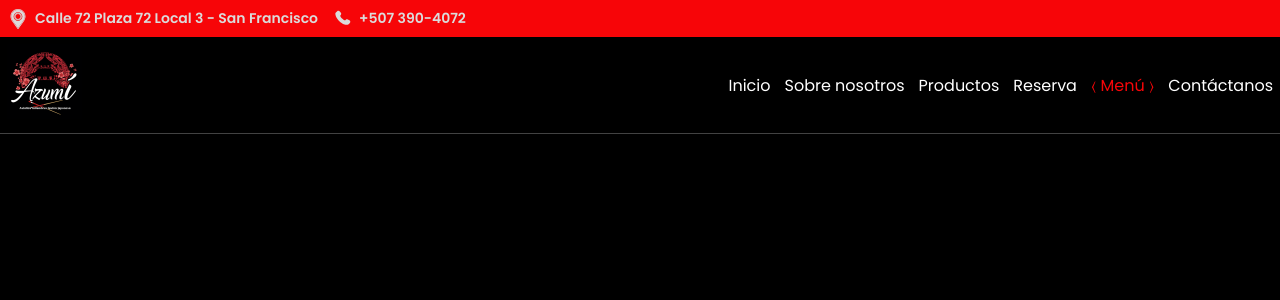
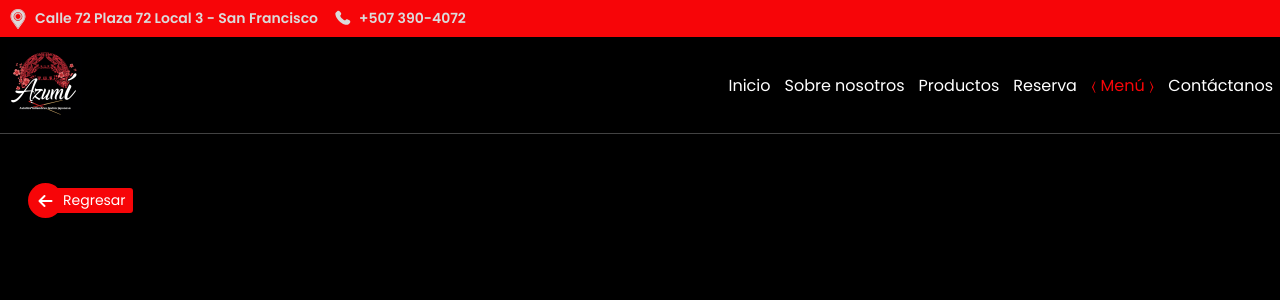
Before and after one commit to jhorman9/azumi-main, a React (Vite) app: page /#/main/1 in a window 1280 px wide. Shown: the top 300 px of the page. Built offline with nearby package versions, Linux system fonts and the light colour scheme; a web font is replaced by a local one.

Commit message:
Agregando imagen generica al menu

```diff
--- a/index.html
+++ b/index.html
@@ -5,13 +5,18 @@
     <link rel="icon" type="image/svg+xml" href="/src/assets/images/icons/logo3.png" />
     <meta name="viewport" content="width=device-width, initial-scale=1.0" />
     <title>Men&#250; de azumi</title>
+
+    <!-- FUENTE DE JULEE PARA TITULOS -->
     <link rel="preconnect" href="https://fonts.googleapis.com">
     <link rel="preconnect" href="https://fonts.gstatic.com" crossorigin>
     <link href="https://fonts.googleapis.com/css2?family=Julee&display=swap" rel="stylesheet">
 
-    <link rel="preconnect" href="https://fonts.googleapis.com">
-    <link rel="preconnect" href="https://fonts.gstatic.com" crossorigin>
+    <!-- FUENTE DE POPPINS PARA EL DESCRIPCIONES -->
     <link href="https://fonts.googleapis.com/css2?family=Poppins:ital,wght@0,100;0,200;0,300;0,400;0,500;0,600;0,700;0,800;0,900;1,100;1,200;1,300;1,400;1,500;1,600;1,700;1,800;1,900&display=swap" rel="stylesheet">
+
+    <!-- PARA OBTENER LOS ICONOS DE FONT AWESOME -->
+    <link rel="stylesheet" href="https://cdnjs.cloudflare.com/ajax/libs/font-awesome/6.6.0/css/all.min.css" integrity="sha512-Kc323vGBEqzTmouAECnVceyQqyqdsSiqLQISBL29aUW4U/M7pSPA/gEUZQqv1cwx4OnYxTxve5UMg5GT6L4JJg==" crossorigin="anonymous" referrerpolicy="no-referrer" />
+
   </head>
   <body>
     <div id="root"></div>
--- a/src/assets/styles/index.css
+++ b/src/assets/styles/index.css
@@ -51,6 +51,8 @@ section{
 h1, h2, h3, h4, h5, h6{
     color: var(--red);
     font-family: "Julee", cursive;
+    font-weight: 700;
+    font-style: normal;
 }
 
 .shadow{
--- a/src/assets/styles/main.css
+++ b/src/assets/styles/main.css
@@ -1,3 +1,62 @@
+.main-category .main-back_page{
+    cursor: pointer;
+    width: fit-content;
+    display: flex;
+    align-items: center;
+}
+
+.main-category .main-back_page-container{
+    background: #000;
+    padding: 14px 0;
+    top: 96px;
+    width: 100%;
+    position: sticky;
+    margin-bottom: 20px;
+}
+
+.main-category .main-back_page i{
+    width: 35px;
+    height: 35px;
+    background-color: var(--red);
+    border-radius: 50%;
+    display: flex;
+    justify-content: center;
+    align-items: center;
+}
+
+.main-category .main-back_page span{
+    background-color: var(--red);
+    margin-left: -7px;
+    padding-left: 7px;
+    padding-right: 7px;
+    border-radius: 0 3px 3px 0;
+    padding-top: 2px;
+    padding-bottom: 2px;
+    font-size: 14px;
+    user-select: none;
+}
+
+.main-category .main-back_page:hover {
+    animation: move-infinite 1s linear infinite;
+}
+
+@keyframes move-infinite {
+    0% {
+        transform: translateX(0);
+    }
+    50% {
+        transform: translateX(-10px);
+    }
+    100% {
+        transform: translateX(0);
+    }
+}
+
+.main-category .main-back_page:hover i{
+    color: #fff;
+    font-weight: 900;
+}
+
 .main .main_see-all .main_see-all-banner .section__card{
     height: 100%;
     max-height: 200px;
@@ -108,6 +167,8 @@ section .section__card:hover .card__text{
     margin-bottom: 20px;
     border-bottom: 1px solid var(--white-transparent);
     padding-bottom: 7px;
+    padding-left: 7px;
+    padding-right: 7px;
 }
 
 .main-category .card .card-body .card-header{
@@ -123,6 +184,48 @@ section .section__card:hover .card__text{
     }
 }
 
+.main-category .card-body{
+    display: grid;
+    gap: 7px;
+    column-gap: 14px;
+    grid-template-columns: 200px 1fr;
+}
+
+@media (max-width: 768px) {
+    .main-category .card-body{
+        grid-template-columns: 1fr;
+    }
+}
+
+.main-category .card .card-image img{
+    object-fit: cover;
+    height: auto;
+    max-width: 300px;
+    max-height: 300px;
+    width: 100%;
+    height: 100%;
+}
+
+@media (max-width: 768px) {
+    .main-category .card .card-image{
+        margin: auto;
+        display: flex;
+        justify-content: center;
+        align-items: center;
+        flex-shrink: 1;
+        margin-bottom: 3px;
+    }
+}
+
+@media (max-width: 768px) {
+    .main-category .card .card-image img{
+        object-fit: cover;
+        max-width: 300px;
+        width: 100%;
+        height: auto;
+    }
+}
+
 .big-price{
     font-size: 20px;
     color: var(--red);
--- a/src/pages/CategoryById.jsx
+++ b/src/pages/CategoryById.jsx
@@ -1,7 +1,14 @@
-import { useParams } from "react-router-dom";
+import { useNavigate, useParams } from "react-router-dom";
 import menuJson from '../data/main.json';
+import examplePhoto from '../assets/images/azumi.jpg';
 
 export const CategoryById = () => {
+
+    const navigate = useNavigate();
+
+    const toBack = () => {
+        navigate('/');
+    }
 
     const statusCategory = {
         'Japones': 'japanese',
@@ -25,25 +32,41 @@ export const CategoryById = () => {
 
   return (
     <section className="main-category">
+        <div className="main-back_page-container">
+            <div className="main-back_page" onClick={toBack}>
+                <i class="fa-solid fa-arrow-left"></i> <span>Regresar</span>
+            </div>
+        </div>
         <div className="card">
             {
                 category == 'all'
                 ?sortedMain.map((data) => (
                     <div className="card-body" key={data.id}>
+                        <div className="card-image">
+                            <img src={examplePhoto} alt="foto de azumi" width={30} height={30}/>
+                        </div>
+                        <div className="card-body_container">
                             <div className="card-header">
                                 <h2>{data.nombre}</h2>
                                 <span className="big-price"> ${data.precio}</span>
                             </div>
                             <p className="card-description">{data.descripcion}</p>
                         </div>
+
+                    </div>
                 )):
                 orderedData.map((data) => (
                     <div className="card-body" key={data.id}>
+                        <div className="card-image">
+                            <img src={examplePhoto} alt="foto de azumi" width={30} height={30}/>
+                        </div>
+                        <div className="card-body_container">
                             <div className="card-header">
                                 <h2>{data.nombre}</h2>
-                            <span className="big-price">${data.precio}</span>
+                                <span className="big-price"> ${data.precio}</span>
                             </div>
                             <p className="card-description">{data.descripcion}</p>
+                        </div>
                     </div>
                 ))
             }
```
Lines whose indentation alone changed are shown as unchanged.
